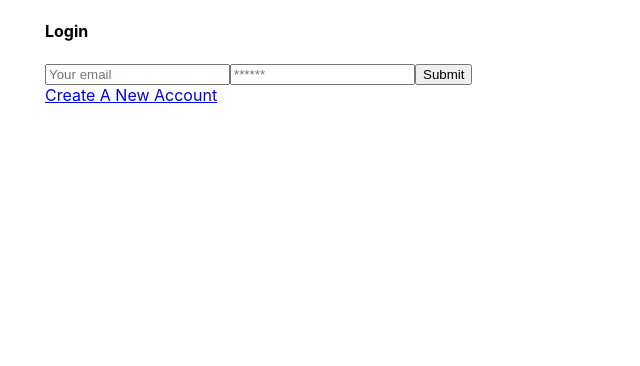
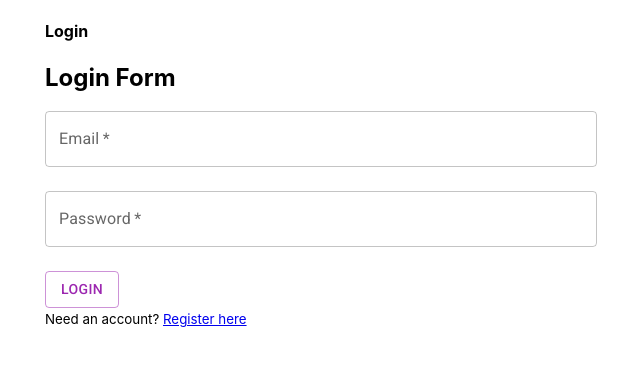
Before and after one commit to annaperlack/Quizzinator, a React (Create React App) app in the folder client/: page / in a window 1280 px wide. Shown: the top 366 px of the page, without its empty margins (319-959 px from the left). Built offline with nearby package versions, Linux system fonts and the light colour scheme.

Commit message:
styled login page with mui

```diff
--- a/client/src/pages/login.js
+++ b/client/src/pages/login.js
@@ -2,8 +2,9 @@ import React, { useState } from 'react';
 import { Link } from 'react-router-dom';
 import { useMutation } from '@apollo/client';
 import { LOGIN_USER } from '../utils/mutations';
-
 import Auth from '../utils/auth';
+import TextField from '@mui/material/TextField';
+import Button from '@mui/material/Button';
 
 const Login = (props) => {
     const [formState, setFormState] = useState({ email: '', password: '' });
@@ -50,30 +51,34 @@ const Login = (props) => {
                                 <Link to="/">back to the homepage.</Link>
                             </p>
                         ) : (
-              <form onSubmit={handleFormSubmit}>
-                <input
-                  className="form-input"
-                  placeholder="Your email"
-                  name="email"
-                  type="email"
+
+                            <form autoComplete="off" onSubmit={handleFormSubmit}>
+                                <h2>Login Form</h2>
+                                <TextField
+                                    label="Email"
+                                    name='email'
                                     value={formState.email}
                                     onChange={handleChange}
+                                    required
+                                    variant="outlined"
+                                    color="secondary"
+                                    type="email"
+                                    sx={{ mb: 3 }}
+                                    fullWidth
                                 />
-                <input
-                  className="form-input"
-                  placeholder="******"
-                  name="password"
-                  type="password"
+                                <TextField
+                                    label="Password"
+                                    name='password'
                                     value={formState.password}
                                     onChange={handleChange}
+                                    required
+                                    variant="outlined"
+                                    color="secondary"
+                                    type="password"
+                                    fullWidth
+                                    sx={{ mb: 3 }}
                                 />
-                <button
-                  className="btn btn-block btn-primary"
-                  style={{ cursor: 'pointer' }}
-                  type="submit"
-                >
-                  Submit
-                </button>
+                                <Button variant="outlined" color="secondary" type="submit">Login</Button>
                             </form>
                         )}
                         {error && (
@@ -81,7 +86,7 @@ const Login = (props) => {
                                 {error.message}
                             </div>
                         )}
-            <Link to="/signup">Create A New Account</Link>
+                        {<small>Need an account? <Link to="/signup">Register here</Link></small>}
                     </div>
                 </div>
             </div>
```
Lines whose indentation alone changed are shown as unchanged.
